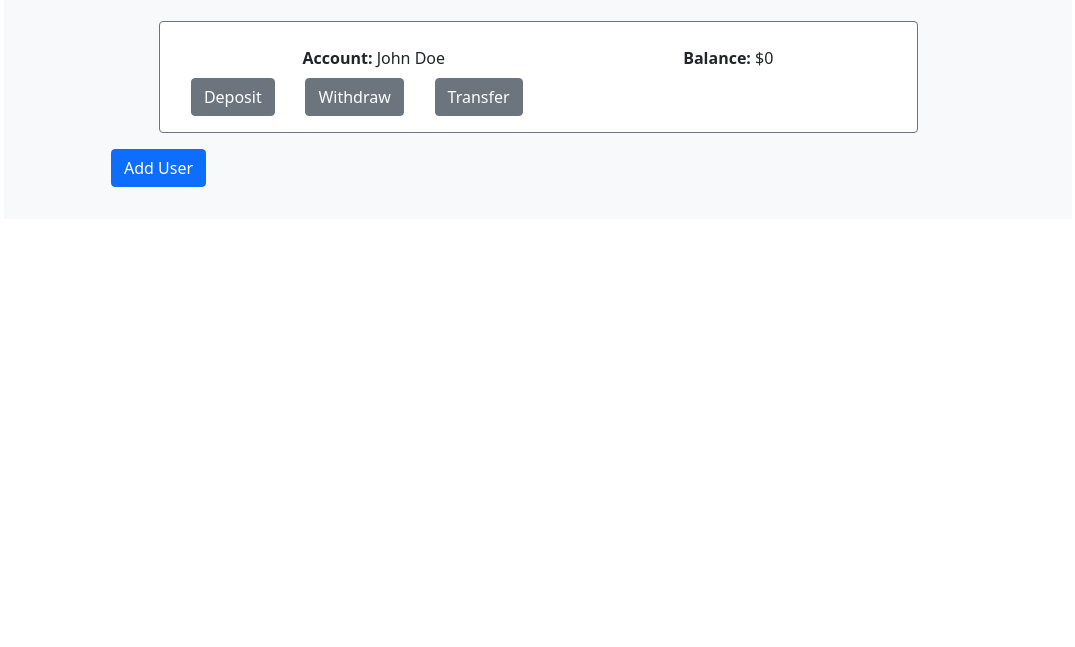
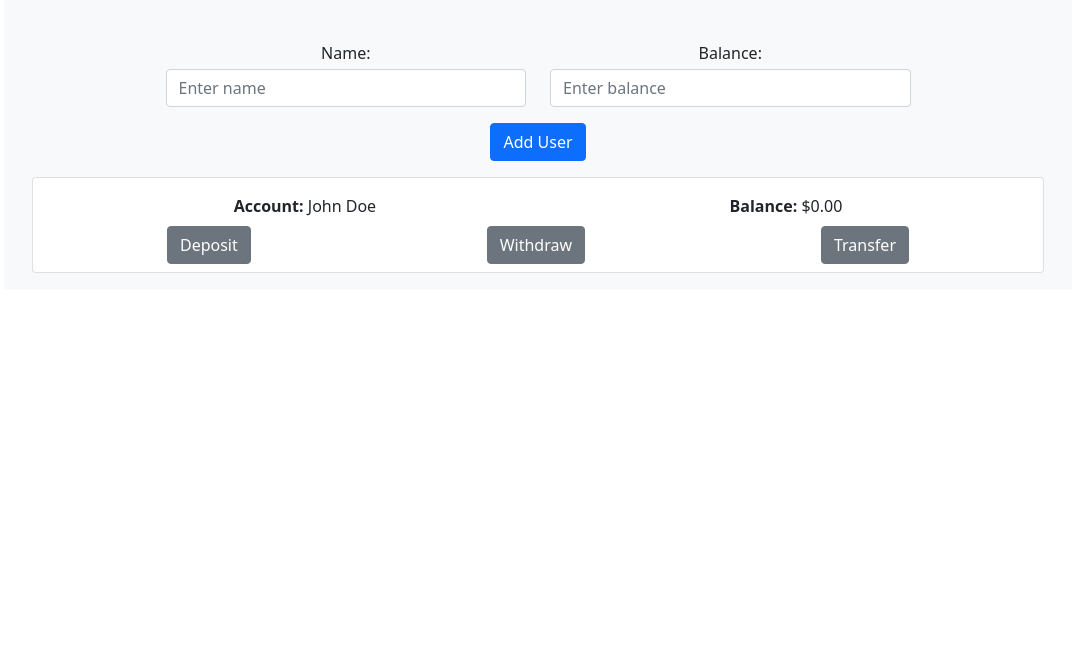
Before and after one commit to anmolkayastha/OOP-Banking-Project, a plain HTML site: page index.html in a window 1280 px wide. Shown: the part 153-800 px from the top of the page, without its empty margins (102-1177 px from the left). Drawn offline with nearby package versions, Linux system fonts and the light colour scheme.

Commit message:
Update index.html

```diff
--- a/index.html
+++ b/index.html
@@ -14,56 +14,77 @@
 
 <body>
     <div class="container p-5">
-        <div class="row align-items-center bg-light p-3">
+        <div class="row align-items-center justify-content-center bg-light p-3">
 
             <div class="row text-center">
                 <h1>OOP Banking</h1>
                 <p class="lead mb-4">Deposit, withdraw or transfer funds to/from your account</p>
             </div>
 
-            <div id="Users">
+             <!-- Add user -->
+             <div id="new-user" class="d-flex text-center p-3 w-75">
+                 <div class="form-group col">
+                     <div class="row mb-3">
+                            <div class="col s6">
+                                <label for="user-name" class="p-1">Name: </label>
+                                <input type="text" class="form-control" id="form-name" placeholder="Enter name"></label>
+                            </div>
+                            <div class="col s6">
+                                <label for="user-balance" class="p-1">Balance: </label>
+                                <input type="number" class="form-control" id="form-balance" placeholder="Enter balance"></label>
 
-                <div id="user1" class="container w-75 p-3 border border-secondary rounded bg-white">
+                            </div>
+                    </div>
+                    <button type="button" id="add-user" class="btn btn-primary">Add User</button>
+                 </div>
+
+            </div>
+
+            <div>
+                <ul id="users-list" class="list-group">
+
+                    <li class="list-unstyled list-group-item">
+                        <!-- <div id="user1" class="container w-75 p-3 border border-secondary rounded bg-white"> -->
+                        <div id="user1">
                             <div class="d-flex p-2 justify-content-around align-items-center">
                                 <div id="account-name">
                                     <label for="account-name"><strong>Account:</strong></label>
-                            <span>John Doe</span>
+                                    <label id="account-name">John Doe</label>
                                 </div>
                                 <div id="balance">
                                     <label for="balance"><strong>Balance:</strong></label>
-                            <span>$0</span>
+                                    <label id="balance-amount">$0.00</label>
                                 </div>
                             </div>
 
-                    <div id="balance-buttons" class="d-flex justify-content-around w-50">
-                        <button type="button" id="deposit" class="btn btn-secondary btn">Deposit</button>
+
+                            <div id="balance-buttons" class="d-flex justify-content-around">
+                                <button  class="btn btn-secondary btn deposit-btn">Deposit</button>
                                 <button type="button" id="withdraw" class="btn btn-secondary">Withdraw</button>
                                 <button type="button" id="transfer" class="btn btn-secondary">Transfer</button>
                             </div>
 
-                    <!-- d-none here to make the div as a drop-down menu with JS -->
-                    <div id="pop-up" class="d-flex justify-content-around d-none">
+                            <div class="d-flex justify-content-around d-none pop-up">
 
-                        <!-- add class d-none or invisible/visible with when click deposit -->
-                        <div id="deposit-group">
-                            <!-- <button type="button" id="deposit" class="btn btn-secondary btn">Deposit</button> -->
+                                <div id="deposit-group" class="invisible">
+
                                     <div id="deposit-control" class="d-flex flex-column justify-content-center p-2 w-75">
                                         <span><strong>Deposit Amount:</strong></span>
                                         <input type="number" id="deposit-amt" class="w-75">
                                         <button type="button" id="deposit-confirm" class="btn btn-primary btn-sm self-align-end w-50 mt-2">Confirm</button>
                                     </div>
                                 </div>
-                        <!-- add class d-none or invisible/visible with when click withdraw -->
-                        <div id="withdraw-group">
-                            <!-- <button type="button" id="withdraw" class="btn btn-secondary">Withdraw</button> -->
+
+                                <div id="withdraw-group" class="invisible">
+
                                     <div id="withdraw-control" class="d-flex flex-column justify-content-center p-2 w-75">
                                         <span class><strong>Withdraw Amount:</strong></span>
                                         <input type="number" id="withdraw-amt" class="w-75">
                                         <button type="button" id="withdraw-confirm" class="btn btn-primary btn-sm self-align-end w-50 mt-2">Confirm</button>
                                     </div>
                                 </div>
-                        <!-- add class d-none or invisible/visible with when click transfer -->
-                        <div id="transfer-group" class="d-flex flex-column">
+
+                                <div id="transfer-group"  class="d-flex flex-column invisible">
                                     <span class><strong>Transfer To:</strong></span>
                                     <input type="text" id="transfer-to" class="w-75">
                                     <span class><strong>Transfer Amount:</strong></span>
@@ -73,11 +94,12 @@
                             </div>
 
                         </div>
+                    </li>
 
-                <!-- Add user -->
-                <div id="add-user" class="d-flex justify-content-center w-25 p-3">
-                    <button type="button" id="add-user" class="btn btn-primary">Add User</button>
-                </div>
+                </ul>
+
+
+
 
             </div>
         </div>
@@ -86,6 +108,7 @@
 
 
 
+    <script src="/bankAccount.js"></script>
     <script src="/app.js"></script>
 
 
```
Lines whose indentation alone changed are shown as unchanged.
